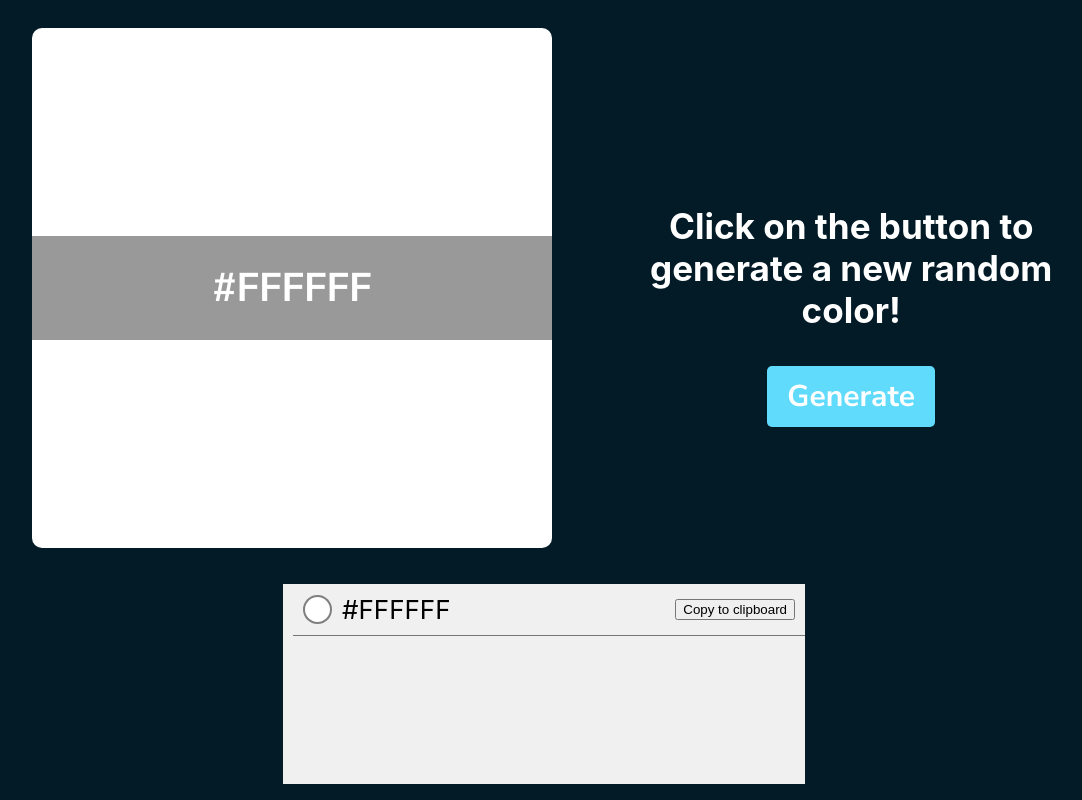
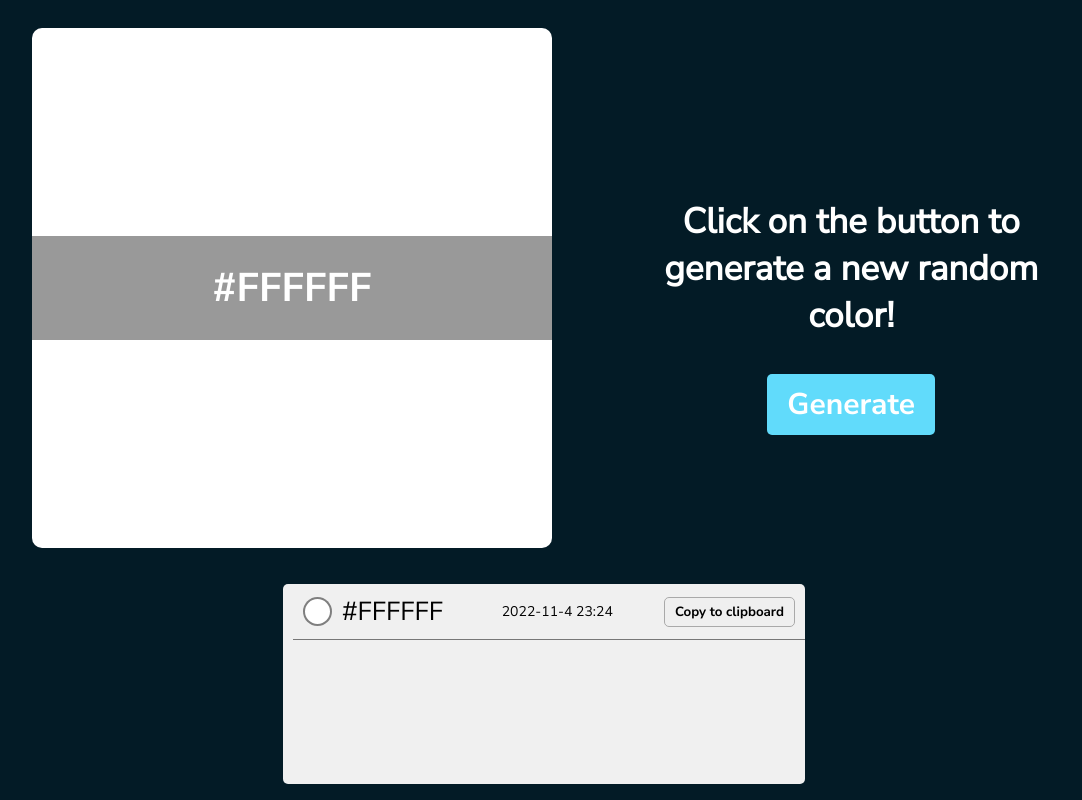
Before and after one commit to fabio-gabriel/React-color-generator, a React (Create React App) app: page / in a window 1280 px wide. Shown: the part 182-982 px from the top of the page, without its empty margins (96-1178 px from the left). Built offline with nearby package versions, Linux system fonts and the light colour scheme.

Commit message:
feat: finished color history

```diff
--- a/src/App.css
+++ b/src/App.css
@@ -1,5 +1,6 @@
 body {
   background-color: #031B26;
+  font-family: 'Nunito-light';
 }
 
 @font-face {
@@ -10,41 +11,6 @@ body {
 @font-face {
   font-family: "Nunito-bold";
   src: local("NunitoSans-Bold.ttf"), url("./fonts/NunitoSans-Bold.ttf");
-}
-
-.App-logo {
-  height: 40vmin;
-  pointer-events: none;
-}
-
-@media (prefers-reduced-motion: no-preference) {
-  .App-logo {
-    animation: App-logo-spin infinite 20s linear;
-  }
-}
-
-.App-header {
-  background-color: #282c34;
-  min-height: 100vh;
-  display: flex;
-  flex-direction: column;
-  align-items: center;
-  justify-content: center;
-  font-size: calc(10px + 2vmin);
-  color: white;
-}
-
-.App-link {
-  color: #61dafb;
-}
-
-@keyframes App-logo-spin {
-  from {
-    transform: rotate(0deg);
-  }
-  to {
-    transform: rotate(360deg);
-  }
 }
 
 .panel {
--- a/src/components/ActionButton.js
+++ b/src/components/ActionButton.js
@@ -1,11 +1,11 @@
 import "../styles/ActionButton.css";
 
-function ActionButton({ handleColorChange}) {
+function ActionButton({ handleColorChange }) {
   return (
     <div className="ActionButton">
       <h3>Click on the button to generate a new random color!</h3>
       <div className="centerButton">
-        <button onClick={handleColorChange}>Generate</button>
+        <button onMouseDown={handleColorChange}>Generate</button>
       </div>
     </div>
   );
--- a/src/components/ColorsHistory.js
+++ b/src/components/ColorsHistory.js
@@ -9,10 +9,11 @@ export default function ColorsHistory({ colors }) {
           let style = { backgroundColor: item.color };
           return (
             <li>
-              <span>
+              <span className="list-item-info">
                 <span className="color-bubble" style={style}></span>
                 <span className="list-item-name"> {item.color} </span>
               </span>
+              <span className="time">{item.time}</span>
               <button
                 className="clipboard-button"
                 onClick={() => {
@@ -20,8 +21,7 @@ export default function ColorsHistory({ colors }) {
                   alert("Color copied to clipboard!");
                 }}
               >
-                {" "}
-                Copy to clipboard{" "}
+                Copy to clipboard
               </button>
             </li>
           );
--- a/src/styles/ColorsHistory.css
+++ b/src/styles/ColorsHistory.css
@@ -6,6 +6,28 @@ nav ul {
   background-color: #F0F0F0;
   list-style-type: none;
   padding-left: 10px;
+  border-radius: 5px;
+}
+
+nav ul::-webkit-scrollbar-track
+{
+	-webkit-box-shadow: inset 0 0 6px rgba(0,0,0,0.3);
+	border-radius: 10px;
+	background-color: #F5F5F5;
+}
+
+nav ul::-webkit-scrollbar
+{
+	width: 12px;
+	background-color: #F5F5F5;
+  border-radius: 5px ;
+}
+
+nav ul::-webkit-scrollbar-thumb
+{
+	border-radius: 10px;
+	-webkit-box-shadow: inset 0 0 6px rgba(0,0,0,.3);
+	background-color: #ddd;
 }
 
 nav ul li {
@@ -30,6 +52,10 @@ nav ul li span {
   border: 2px solid rgba(0, 0, 0, 0.5);
 }
 
+.list-item-info {
+  width: 30%;
+}
+
 .list-item-name {
   font-size: calc(10px + 2vmin);
   padding-left: 10px;
@@ -37,4 +63,14 @@ nav ul li span {
 
 .clipboard-button {
   float: right;
+  border: 1px solid darkgray;
+  width: fit-content;
+  border-radius: 5px;
+  font-family: 'Nunito-bold';
+  padding: 5px 10px;
+  cursor: pointer;
 }
+
+.time {
+  font-size: calc(6px + 1vmin);
+}
```
